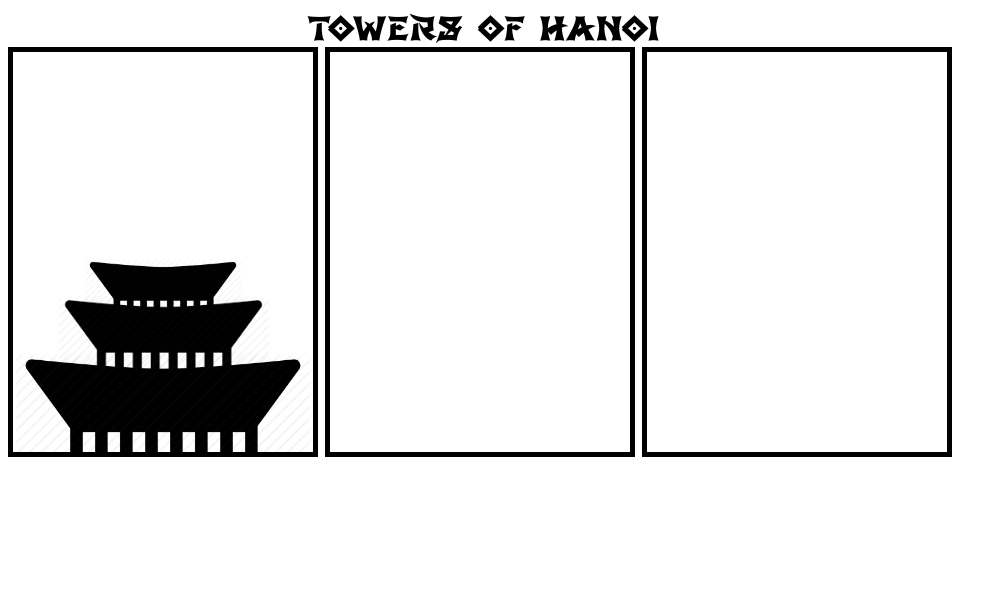
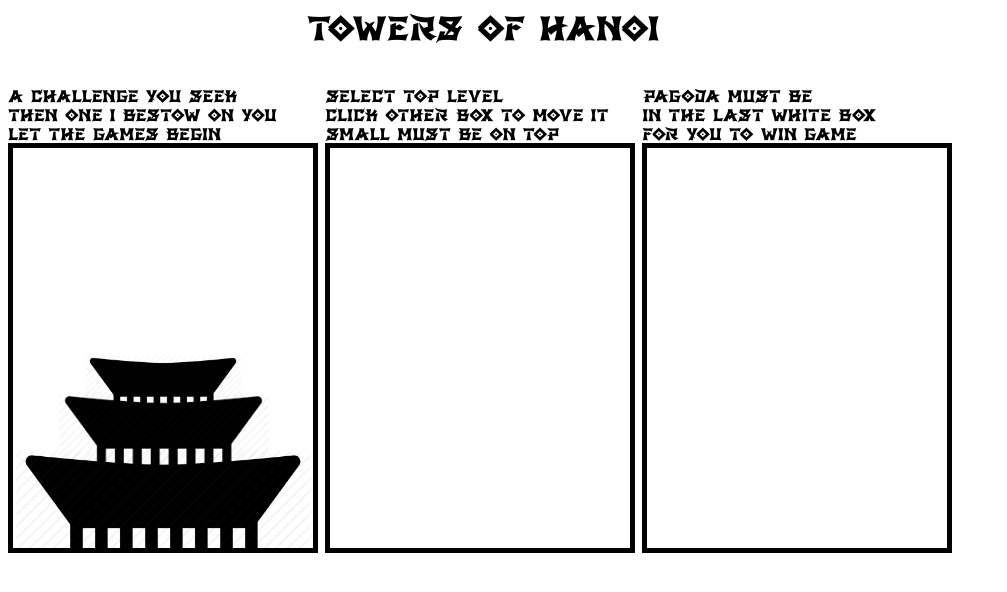
Before and after one commit to sanomi/towers, a plain HTML site: page index.html in a window 1280 px wide. Shown: the whole page, without its empty margins (0-1007 px from the left). Drawn offline with Linux system fonts and the light colour scheme.

Commit message:
added instructions

```diff
--- a/index.html
+++ b/index.html
@@ -7,7 +7,15 @@
 </head>
 <body>
 	<div class='game-container'>
-		<div class='title'>Towers Of Hanoi</div>
+		<div class='title'>Towers Of Hanoi<br>&nbsp;</div>
+		<div class='instructions'> A challenge you seek<br>Then one I bestow on you<br>Let the games begin
+		</div>
+		<div class='instructions'>
+			Select top level<br>Click other box to move it<br>Small must be on top
+		</div>
+		<div class='instructions'>
+			Pagoda must be<br>In the last white box<br>For you to win game
+		</div>
 		<div class="tower" id='tower1'>
 			<div class='wrapper'>
 				<div class='block unselected' id="block1"></div>
--- a/style.css
+++ b/style.css
@@ -5,6 +5,10 @@
 
 body {
 	font-family: myFirstFont;
+}
+.instructions {
+	display: inline-block;
+	width: 310px;
 }
 .game-container {
 	max-width: 950px;
```
